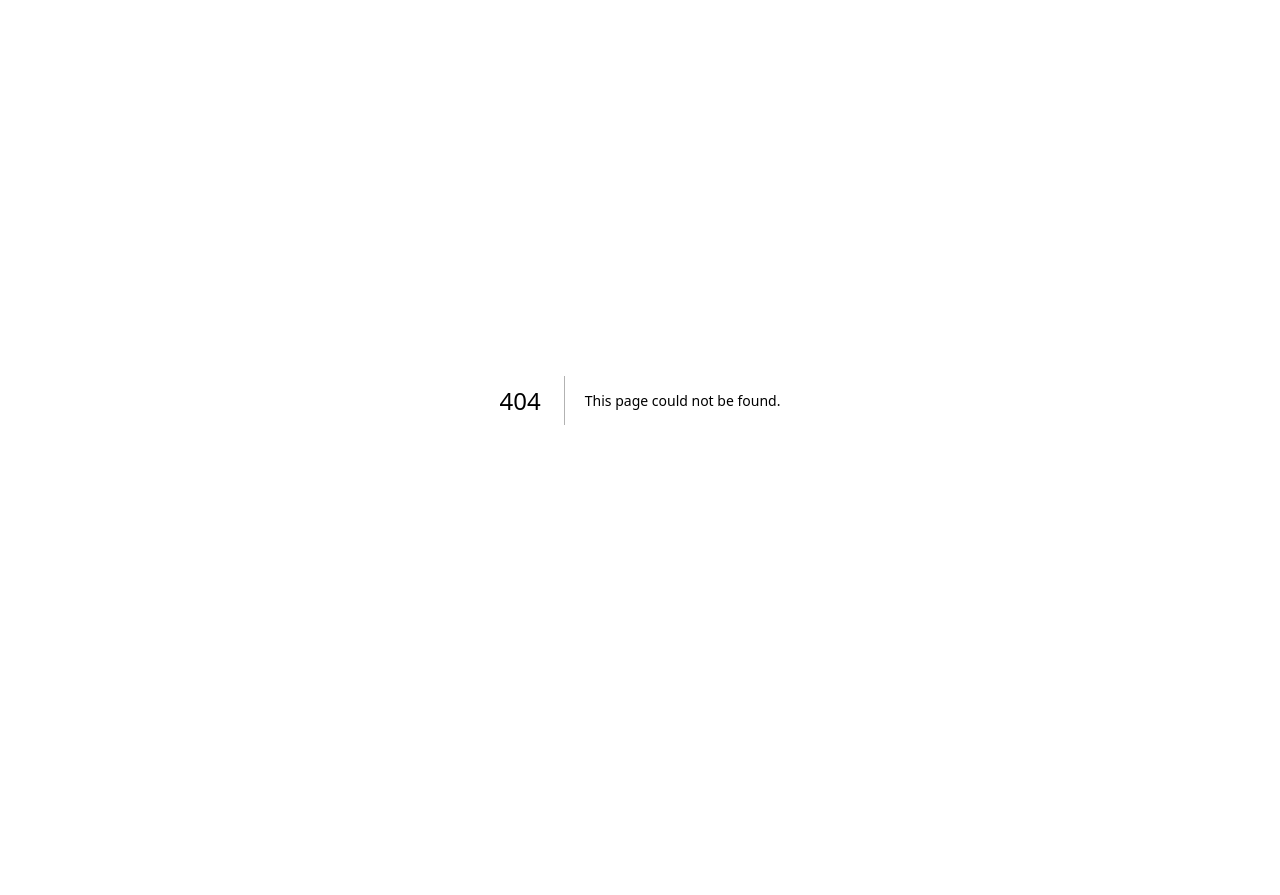
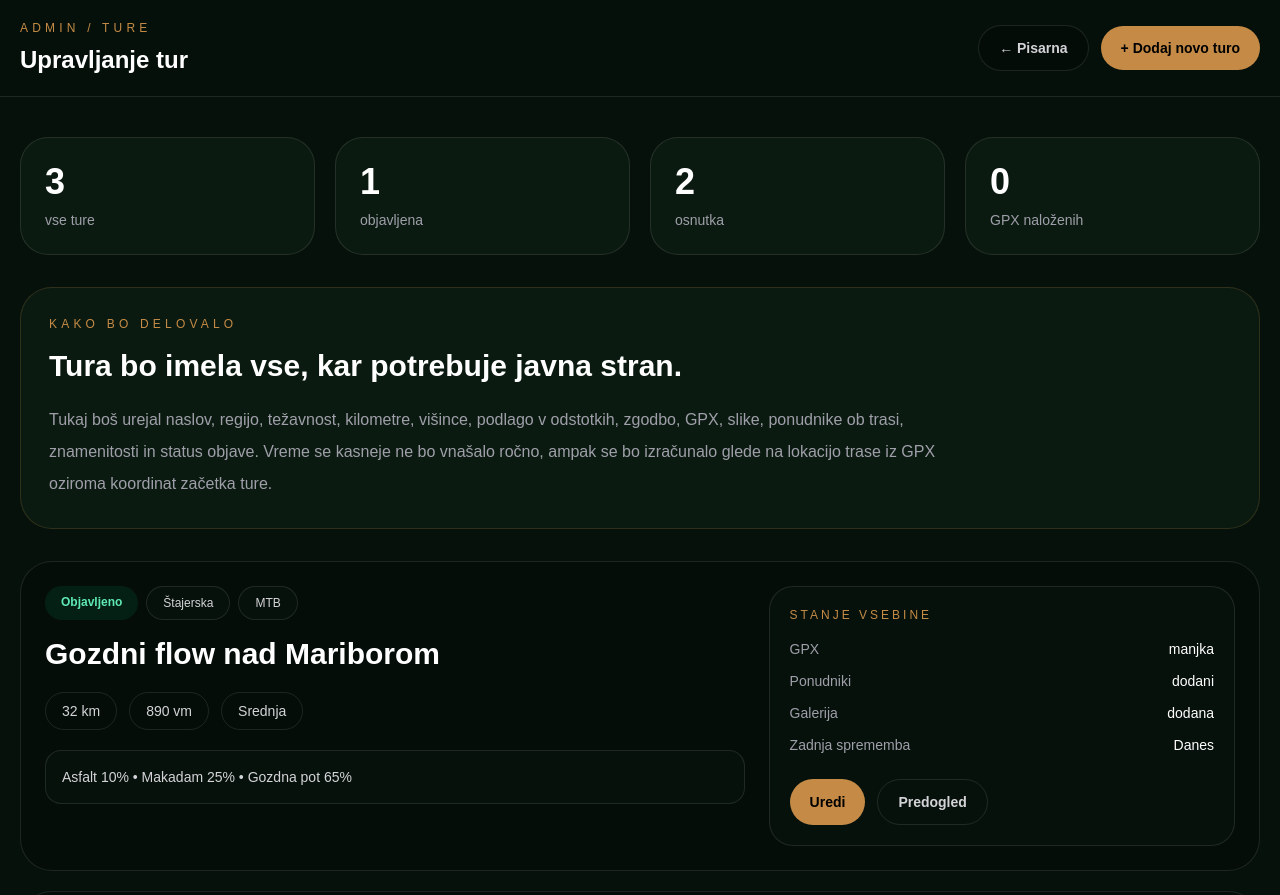
Before and after one commit to rabojan/bojan-on-bike-app, a Next.js app: page /admin/ture in a window 1280 px wide. Before the commit this address had no page. Shown: the top 895 px of the page. Before the commit the page ends 800 px from the top, so only its background shows below. Built offline with nearby package versions, Linux system fonts and the light colour scheme; sample sign-in values are in the browser's storage.

Commit message:
Create admin trails management page

```diff
--- a/app/admin/page.tsx
+++ b/app/admin/page.tsx
@@ -122,6 +122,13 @@ export default function AdminPage() {
 
           <div className="flex items-center gap-3">
             <Link
+              href="/admin/ture"
+              className="rounded-full border border-white/10 bg-black/20 px-5 py-3 text-sm font-semibold text-zinc-300"
+            >
+              Ture
+            </Link>
+
+            <Link
               href="/"
               className="rounded-full border border-white/10 bg-black/20 px-5 py-3 text-sm font-semibold text-zinc-300"
             >
--- /dev/null
+++ b/app/admin/ture/page.tsx
@@ -0,0 +1,239 @@
+"use client";
+
+import Link from "next/link";
+import { useRouter } from "next/navigation";
+import { useEffect, useState } from "react";
+
+const trails = [
+  {
+    title: "Gozdni flow nad Mariborom",
+    slug: "gozdni-flow-nad-mariborom",
+    status: "Objavljeno",
+    region: "Štajerska",
+    type: "MTB",
+    difficulty: "Srednja",
+    distance: "32 km",
+    elevation: "890 vm",
+    surface: "Asfalt 10% • Makadam 25% • Gozdna pot 65%",
+    hasGpx: false,
+    hasProviders: true,
+    hasGallery: true,
+    updated: "Danes",
+  },
+  {
+    title: "Med vinogradi in griči",
+    slug: "med-vinogradi-in-grici",
+    status: "Osnutek",
+    region: "Štajerska",
+    type: "Gravel",
+    difficulty: "Lahka",
+    distance: "48 km",
+    elevation: "620 vm",
+    surface: "Asfalt 45% • Makadam 40% • Gozdna pot 15%",
+    hasGpx: false,
+    hasProviders: true,
+    hasGallery: true,
+    updated: "V pripravi",
+  },
+  {
+    title: "Alpski pobeg ob vodi",
+    slug: "alpski-pobeg-ob-vodi",
+    status: "Osnutek",
+    region: "Gorenjska",
+    type: "Bikepacking",
+    difficulty: "Zahtevna",
+    distance: "86 km",
+    elevation: "1450 vm",
+    surface: "Asfalt 30% • Makadam 50% • Gozdna pot 20%",
+    hasGpx: false,
+    hasProviders: false,
+    hasGallery: true,
+    updated: "V pripravi",
+  },
+];
+
+export default function AdminTrailsPage() {
+  const router = useRouter();
+  const [isReady, setIsReady] = useState(false);
+
+  useEffect(() => {
+    const isLoggedIn = localStorage.getItem("bojan_admin_logged_in");
+
+    if (isLoggedIn !== "true") {
+      router.push("/admin-login");
+      return;
+    }
+
+    setIsReady(true);
+  }, [router]);
+
+  if (!isReady) {
+    return (
+      <main className="flex min-h-screen items-center justify-center bg-[#07110b] text-white">
+        <div className="text-zinc-400">Preverjam dostop...</div>
+      </main>
+    );
+  }
+
+  return (
+    <main className="min-h-screen bg-[#07110b] text-white">
+      <header className="border-b border-white/10 bg-[#07110b]/95 backdrop-blur">
+        <div className="mx-auto flex max-w-7xl items-center justify-between px-5 py-5">
+          <div>
+            <div className="text-xs uppercase tracking-[0.35em] text-[#c58b46]">
+              Admin / Ture
+            </div>
+            <h1 className="mt-2 text-2xl font-black">Upravljanje tur</h1>
+          </div>
+
+          <div className="flex items-center gap-3">
+            <Link
+              href="/admin"
+              className="rounded-full border border-white/10 bg-black/20 px-5 py-3 text-sm font-semibold text-zinc-300"
+            >
+              ← Pisarna
+            </Link>
+
+            <button className="rounded-full bg-[#c58b46] px-5 py-3 text-sm font-bold text-black">
+              + Dodaj novo turo
+            </button>
+          </div>
+        </div>
+      </header>
+
+      <section className="mx-auto max-w-7xl px-5 py-10">
+        <div className="mb-8 grid gap-5 md:grid-cols-4">
+          <div className="rounded-[28px] border border-white/10 bg-[#0b1a10] p-6">
+            <div className="text-4xl font-black">3</div>
+            <div className="mt-2 text-sm text-zinc-400">vse ture</div>
+          </div>
+
+          <div className="rounded-[28px] border border-white/10 bg-[#0b1a10] p-6">
+            <div className="text-4xl font-black">1</div>
+            <div className="mt-2 text-sm text-zinc-400">objavljena</div>
+          </div>
+
+          <div className="rounded-[28px] border border-white/10 bg-[#0b1a10] p-6">
+            <div className="text-4xl font-black">2</div>
+            <div className="mt-2 text-sm text-zinc-400">osnutka</div>
+          </div>
+
+          <div className="rounded-[28px] border border-white/10 bg-[#0b1a10] p-6">
+            <div className="text-4xl font-black">0</div>
+            <div className="mt-2 text-sm text-zinc-400">GPX naloženih</div>
+          </div>
+        </div>
+
+        <div className="mb-8 rounded-[32px] border border-[#c58b46]/20 bg-[#0b1a10] p-7">
+          <div className="text-xs uppercase tracking-[0.35em] text-[#c58b46]">
+            Kako bo delovalo
+          </div>
+
+          <h2 className="mt-4 text-3xl font-black">
+            Tura bo imela vse, kar potrebuje javna stran.
+          </h2>
+
+          <p className="mt-5 max-w-4xl leading-8 text-zinc-400">
+            Tukaj boš urejal naslov, regijo, težavnost, kilometre, višince,
+            podlago v odstotkih, zgodbo, GPX, slike, ponudnike ob trasi,
+            znamenitosti in status objave. Vreme se kasneje ne bo vnašalo ročno,
+            ampak se bo izračunalo glede na lokacijo trase iz GPX oziroma
+            koordinat začetka ture.
+          </p>
+        </div>
+
+        <div className="grid gap-5">
+          {trails.map((trail) => (
+            <article
+              key={trail.slug}
+              className="rounded-[32px] border border-white/10 bg-black/20 p-6"
+            >
+              <div className="grid gap-6 lg:grid-cols-[1.2fr_0.8fr] lg:items-start">
+                <div>
+                  <div className="mb-4 flex flex-wrap gap-2">
+                    <span
+                      className={`rounded-full px-4 py-2 text-xs font-bold ${
+                        trail.status === "Objavljeno"
+                          ? "bg-emerald-500/10 text-emerald-300"
+                          : "bg-yellow-500/10 text-yellow-300"
+                      }`}
+                    >
+                      {trail.status}
+                    </span>
+
+                    <span className="rounded-full border border-white/10 bg-[#07110b] px-4 py-2 text-xs text-zinc-300">
+                      {trail.region}
+                    </span>
+
+                    <span className="rounded-full border border-white/10 bg-[#07110b] px-4 py-2 text-xs text-zinc-300">
+                      {trail.type}
+                    </span>
+                  </div>
+
+                  <h2 className="text-3xl font-black">{trail.title}</h2>
+
+                  <div className="mt-5 flex flex-wrap gap-3 text-sm text-zinc-300">
+                    <span className="rounded-full border border-white/10 px-4 py-2">
+                      {trail.distance}
+                    </span>
+                    <span className="rounded-full border border-white/10 px-4 py-2">
+                      {trail.elevation}
+                    </span>
+                    <span className="rounded-full border border-white/10 px-4 py-2">
+                      {trail.difficulty}
+                    </span>
+                  </div>
+
+                  <div className="mt-5 rounded-2xl border border-white/10 bg-[#07110b] p-4 text-sm text-zinc-300">
+                    {trail.surface}
+                  </div>
+                </div>
+
+                <div className="rounded-[24px] border border-white/10 bg-[#07110b] p-5">
+                  <div className="mb-4 text-xs uppercase tracking-[0.25em] text-[#c58b46]">
+                    Stanje vsebine
+                  </div>
+
+                  <div className="space-y-3 text-sm">
+                    <div className="flex justify-between gap-4">
+                      <span className="text-zinc-400">GPX</span>
+                      <span>{trail.hasGpx ? "naložen" : "manjka"}</span>
+                    </div>
+
+                    <div className="flex justify-between gap-4">
+                      <span className="text-zinc-400">Ponudniki</span>
+                      <span>{trail.hasProviders ? "dodani" : "manjkajo"}</span>
+                    </div>
+
+                    <div className="flex justify-between gap-4">
+                      <span className="text-zinc-400">Galerija</span>
+                      <span>{trail.hasGallery ? "dodana" : "manjka"}</span>
+                    </div>
+
+                    <div className="flex justify-between gap-4">
+                      <span className="text-zinc-400">Zadnja sprememba</span>
+                      <span>{trail.updated}</span>
+                    </div>
+                  </div>
+
+                  <div className="mt-6 flex flex-wrap gap-3">
+                    <button className="rounded-full bg-[#c58b46] px-5 py-3 text-sm font-bold text-black">
+                      Uredi
+                    </button>
+
+                    <Link
+                      href={`/ture/${trail.slug}`}
+                      className="rounded-full border border-white/10 px-5 py-3 text-sm font-semibold text-zinc-300"
+                    >
+                      Predogled
+                    </Link>
+                  </div>
+                </div>
+              </div>
+            </article>
+          ))}
+        </div>
+      </section>
+    </main>
+  );
+}
```
